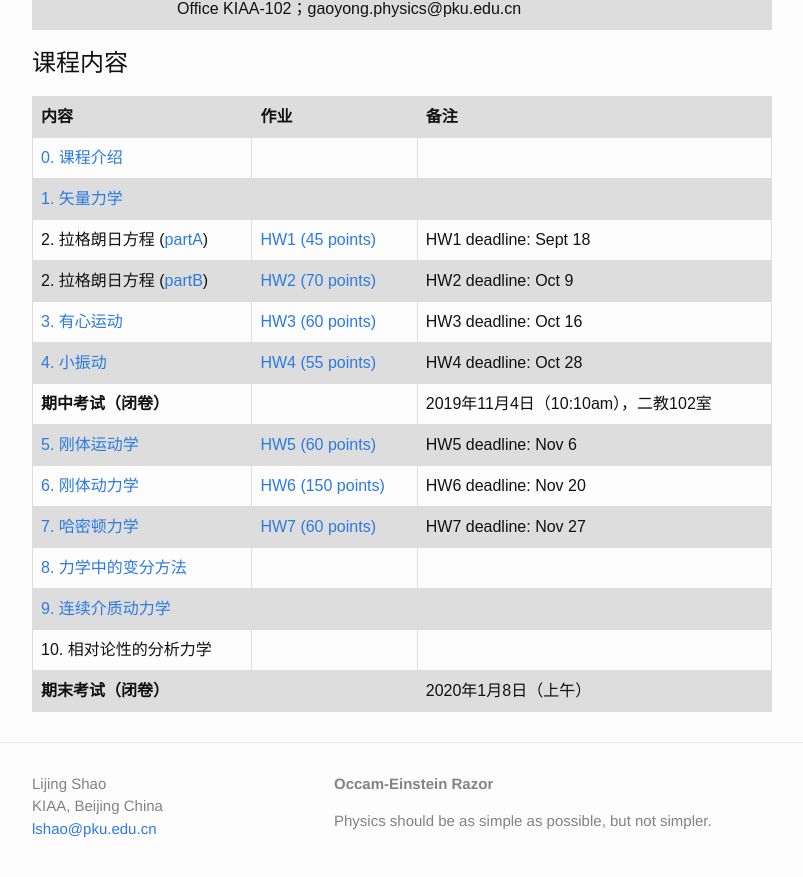
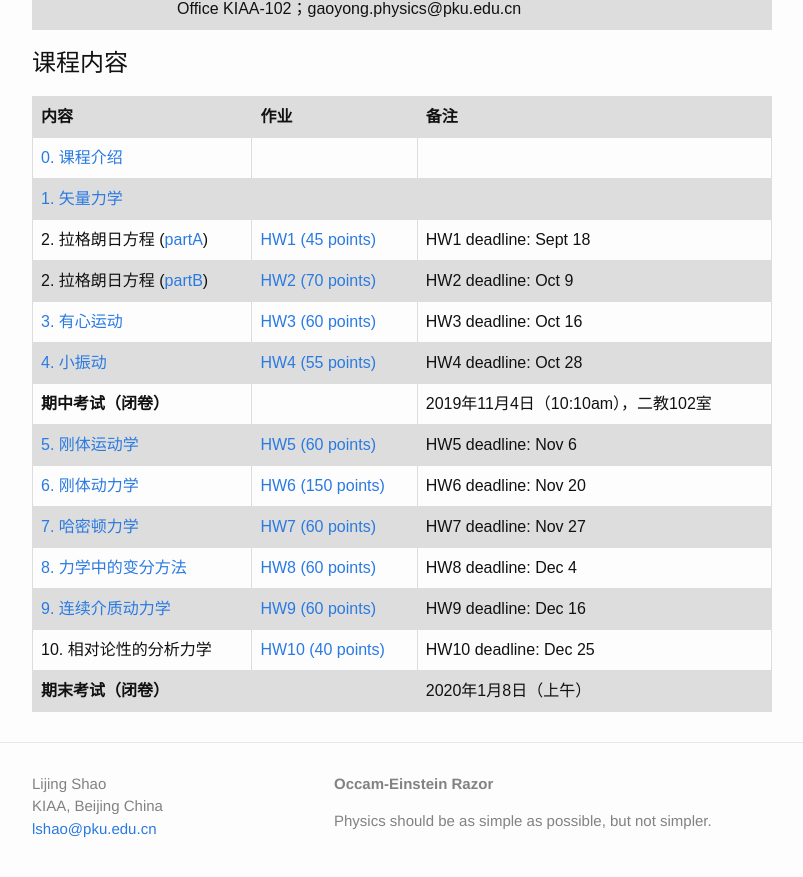
Before and after one commit to Friendshao/Friendshao.github.io, a Jekyll site: the page built from teaching/thmech19/thmech19.md, in a window 1280 px wide and 900 px high, scrolled down 1312 px. Shown: the top 877 px of the window, without its empty margins (238-1041 px from the left). Built offline with Jekyll 4.4.1, drawn with Linux system fonts in a browser that asks for light colours; formulas are drawn with MathJax 3.

Commit message:
update homework

```diff
--- a/teaching/thmech19/thmech19.md
+++ b/teaching/thmech19/thmech19.md
@@ -70,9 +70,9 @@ $$\frac{ {\rm d} {\bf p}}{ {\rm d} t} = - \frac{\partial H}{\partial {\bf q}} ~~
 | [5. 刚体运动学](https://www.icloud.com/iclouddrive/0w5k03IeOuvcvaMdYW8hG35hg#5) | [HW5 (60 points)](https://www.icloud.com/iclouddrive/0y3_8QQcwmbe7HFz1QZSCxmCA#homework5) | HW5 deadline: Nov 6 |
 | [6. 刚体动力学](https://www.icloud.com/iclouddrive/0YhtL5rhyWQX1Fj54fKQs9FYQ#6) | [HW6 (150 points)](https://www.icloud.com/iclouddrive/0zjXc_xWOn9xXPuciyWY-3Fqg#homework6) | HW6 deadline: Nov 20 |
 | [7. 哈密顿力学](https://www.icloud.com/iclouddrive/0grvVBlNOJIvUX8Imzi7EAuhQ#7) | [HW7 (60 points)](https://www.icloud.com/iclouddrive/00-tvOWdhodrXH6HDD1hTr2uQ#homework7) | HW7 deadline: Nov 27 |
-| [8. 力学中的变分方法](https://www.icloud.com/iclouddrive/07uCJ8TPOjOnIA9q6XJNgmj9w#8) | | |
-| [9. 连续介质动力学](https://www.icloud.com/iclouddrive/0OfJOmdJXxCVESqJ9dgHCYxHA#9) | | |
-| 10. 相对论性的分析力学 | | |
+| [8. 力学中的变分方法](https://www.icloud.com/iclouddrive/07uCJ8TPOjOnIA9q6XJNgmj9w#8) | [HW8 (60 points)](https://www.icloud.com/iclouddrive/0qCVex-09umrlriYunDfogAqA#homework8) | HW8 deadline: Dec 4 |
+| [9. 连续介质动力学](https://www.icloud.com/iclouddrive/0OfJOmdJXxCVESqJ9dgHCYxHA#9) | [HW9 (60 points)](https://www.icloud.com/iclouddrive/04QRvC5TcMQy1mUeMrfUKTB9w#homework9) | HW9 deadline: Dec 16 |
+| 10. 相对论性的分析力学 | [HW10 (40 points)](https://www.icloud.com/iclouddrive/0dnAIvKjx6PvHO0H3O5uIdYaA#homework10) | HW10 deadline: Dec 25 |
 | **期末考试（闭卷）** |   | 2020年1月8日（上午） |
 
 
```
Also changed, not shown: teaching/gr19/gr19.md (+1 -0 lines).
